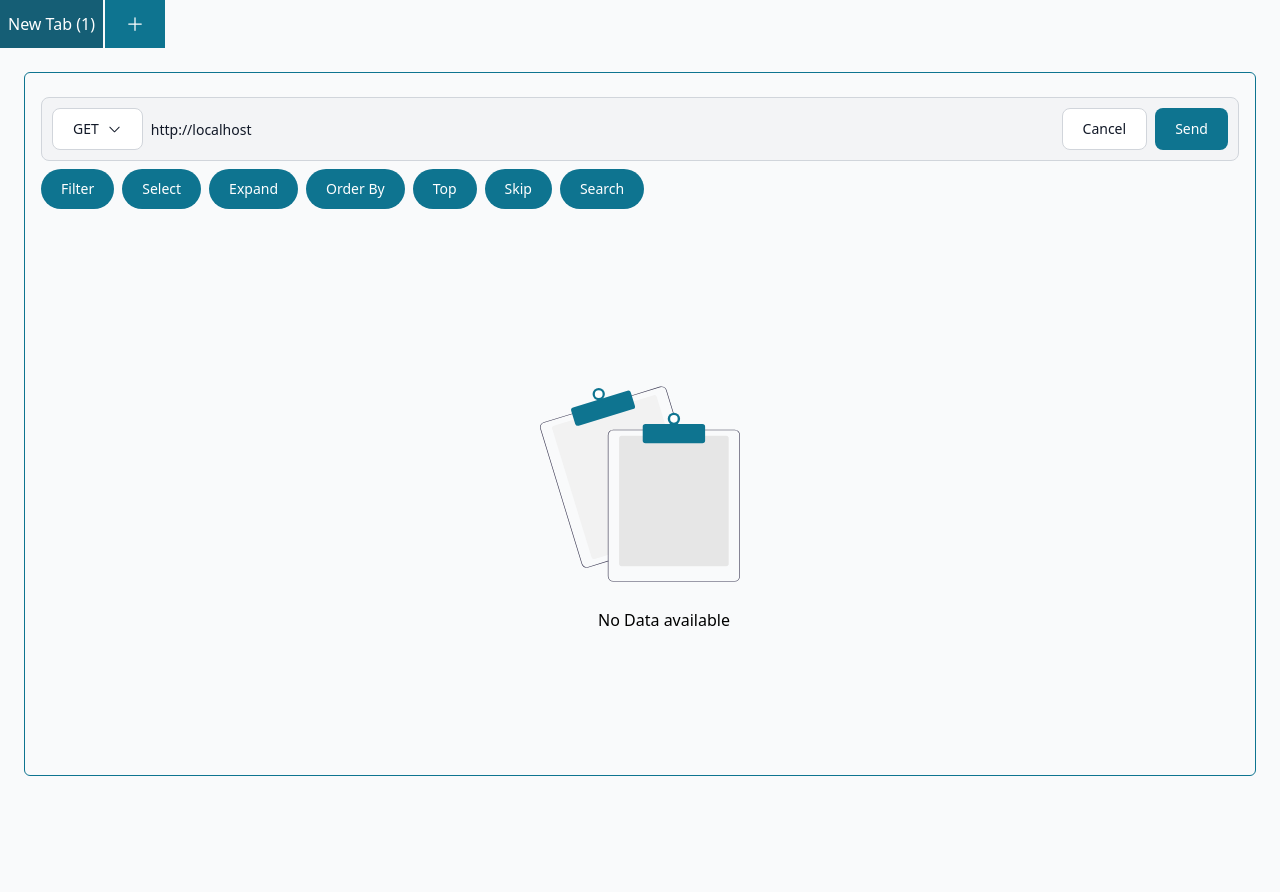
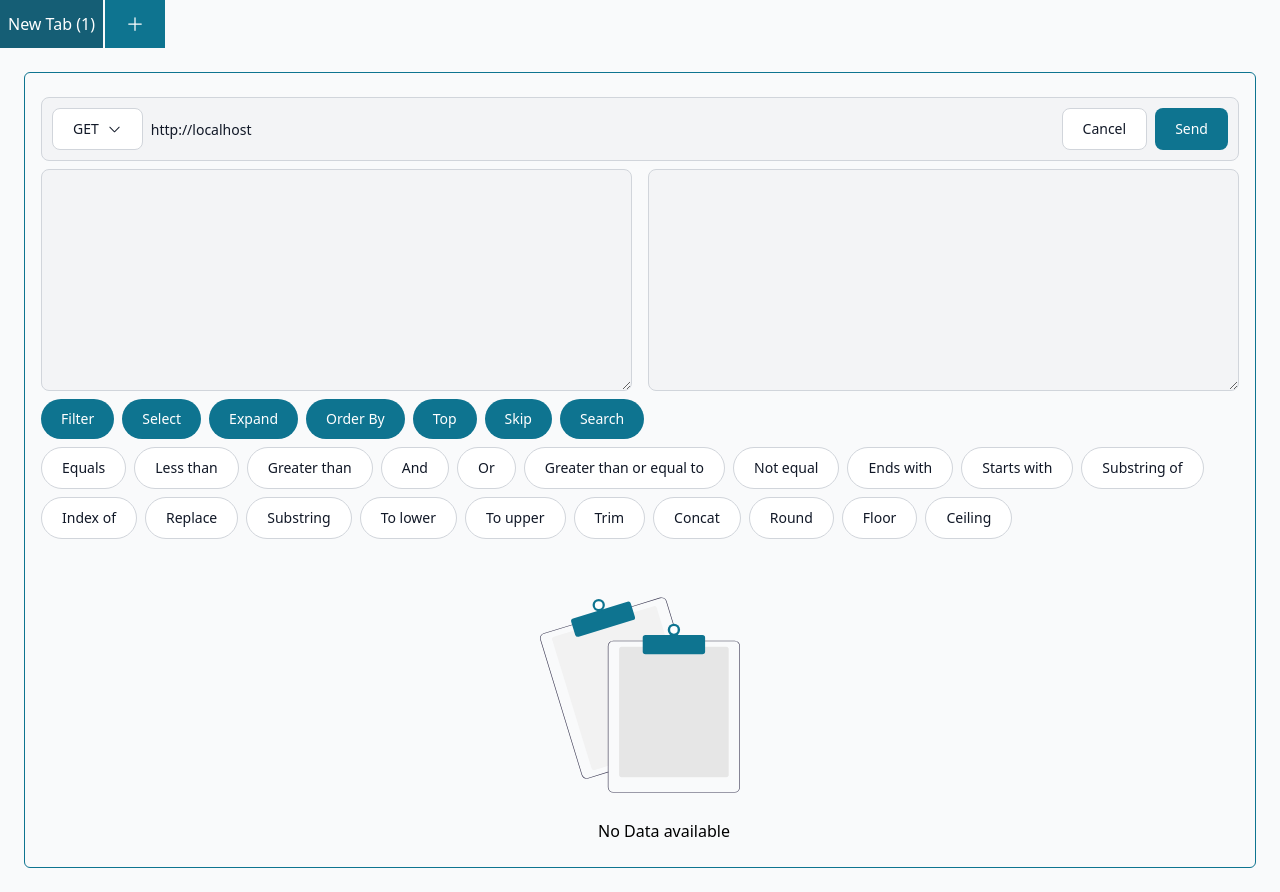
Before and after one commit to sustainjane98/ASP-NET-Core-OData-Playground, a React (Create React App) app in the folder OdataPlayground/OdataPlaygroundApplication/: page / in a window 1280 px wide. Before the commit the page ends 800 px from the top, so only its background shows below. Built offline with nearby package versions, Linux system fonts and the light colour scheme.

Commit message:
Add textarea.tsx

```diff
--- a/OdataPlayground/OdataPlaygroundApplication/package.json
+++ b/OdataPlayground/OdataPlaygroundApplication/package.json
@@ -17,6 +17,7 @@
     "react-merge-refs": "^2.0.2",
     "react-query": "^3.39.3",
     "react-scripts": "5.0.1",
+    "tailwind-merge": "^1.13.2",
     "typescript": "^4.4.2",
     "web-vitals": "^2.1.0",
     "zustand": "^4.3.8"
--- a/OdataPlayground/OdataPlaygroundApplication/src/components/button.tsx
+++ b/OdataPlayground/OdataPlaygroundApplication/src/components/button.tsx
@@ -1,5 +1,6 @@
 import classNames from "classnames";
 import React, { PropsWithChildren } from "react";
+import { twMerge } from "tailwind-merge";
 
 export enum ButtonColorVariant {
   DEFAULT,
@@ -45,7 +46,8 @@ export const Button: React.FC<ButtonProps> = ({
     <button
       {...buttonProps}
       type="button"
-      className={classNames(
+      className={twMerge(
+        classNames(
           "flex gap-x-2 items-center font-medium rounded-lg text-sm",
           {
             "px-5 py-2.5": !disablePadding,
@@ -86,6 +88,7 @@ export const Button: React.FC<ButtonProps> = ({
               variant === ButtonColorVariant.TRANSPARENT,
           },
           className
+        )
       )}
     >
       <span>{children ?? title}</span>
--- a/OdataPlayground/OdataPlaygroundApplication/src/components/odata-form-wrapper.tsx
+++ b/OdataPlayground/OdataPlaygroundApplication/src/components/odata-form-wrapper.tsx
@@ -9,6 +9,7 @@ import { Textfield } from "./textfield";
 import { Pill } from "./pill";
 import { ButtonColorVariant } from "./button";
 import { DevTool } from "@hookform/devtools";
+import { PostOtherSection } from "./post-other-section";
 
 export interface OdataRequestForm {
   baseUrl: string;
@@ -42,10 +43,17 @@ export const OdataFormWrapper: React.FC<PropsWithChildren> = ({ children }) => {
   const httpMethod = useWatch({ control: methods.control, name: "httpMethod" });
 
   useEffect(() => {
+    const urlParams = new URLSearchParams(window.location.search);
+    const odataPath = urlParams.get("odataPath");
+
     // eslint-disable-next-line no-restricted-globals
-    methods.setValue("baseUrl", `${location.origin}`, { shouldDirty: true });
+    methods.setValue("baseUrl", odataPath ?? location.origin, {
+      shouldDirty: true,
+    });
     // eslint-disable-next-line no-restricted-globals
-    methods.setValue("url", `${location.origin}`, { shouldDirty: true });
+    methods.setValue("url", odataPath ?? location.origin, {
+      shouldDirty: true,
+    });
   }, [methods]);
 
   const onPillClicked = () => {
@@ -87,7 +95,8 @@ export const OdataFormWrapper: React.FC<PropsWithChildren> = ({ children }) => {
             },
           ]}
         />
-        {httpMethod === "get" && (
+        <PostOtherSection />
+        {httpMethod === "get" && [
           <div className="flex gap-2 flex-wrap">
             <Pill
               onClick={onPillClicked}
@@ -120,8 +129,130 @@ export const OdataFormWrapper: React.FC<PropsWithChildren> = ({ children }) => {
               displayValue="Search"
               urlPart="?search="
             />
-          </div>
-        )}
+          </div>,
+          <div className="flex gap-2 flex-wrap">
+            <Pill
+              variant={ButtonColorVariant.LIGHT}
+              onClick={onPillClicked}
+              displayValue="Equals"
+              urlPart="eq"
+            />
+            <Pill
+              variant={ButtonColorVariant.LIGHT}
+              onClick={onPillClicked}
+              displayValue="Less than"
+              urlPart="lt"
+            />
+            <Pill
+              variant={ButtonColorVariant.LIGHT}
+              onClick={onPillClicked}
+              displayValue="Greater than"
+              urlPart="gt"
+            />
+            <Pill
+              variant={ButtonColorVariant.LIGHT}
+              onClick={onPillClicked}
+              displayValue="And"
+              urlPart="and"
+            />
+            <Pill
+              variant={ButtonColorVariant.LIGHT}
+              onClick={onPillClicked}
+              displayValue="Or"
+              urlPart="or"
+            />
+            <Pill
+              variant={ButtonColorVariant.LIGHT}
+              onClick={onPillClicked}
+              displayValue="Greater than or equal to"
+              urlPart="ge"
+            />
+            <Pill
+              variant={ButtonColorVariant.LIGHT}
+              onClick={onPillClicked}
+              displayValue="Not equal"
+              urlPart="ne"
+            />
+            <Pill
+              variant={ButtonColorVariant.LIGHT}
+              onClick={onPillClicked}
+              displayValue="Ends with"
+              urlPart="endswith(VAT_Bus_Posting_Group,'RT')"
+            />
+            <Pill
+              variant={ButtonColorVariant.LIGHT}
+              onClick={onPillClicked}
+              displayValue="Starts with"
+              urlPart="startswith(Name, 'S')"
+            />
+            <Pill
+              variant={ButtonColorVariant.LIGHT}
+              onClick={onPillClicked}
+              displayValue="Substring of"
+              urlPart="substringof(Name, ‘urn’)"
+            />
+            <Pill
+              variant={ButtonColorVariant.LIGHT}
+              onClick={onPillClicked}
+              displayValue="Index of"
+              urlPart="indexof(Location_Code, ‘BLUE’) eq 0"
+            />
+            <Pill
+              variant={ButtonColorVariant.LIGHT}
+              onClick={onPillClicked}
+              displayValue="Replace"
+              urlPart="replace(City, 'Miami', 'Tampa') eq 'CODERED'"
+            />
+            <Pill
+              variant={ButtonColorVariant.LIGHT}
+              onClick={onPillClicked}
+              displayValue="Substring"
+              urlPart="substring(Location_Code, 5) eq 'RED'"
+            />
+            <Pill
+              variant={ButtonColorVariant.LIGHT}
+              onClick={onPillClicked}
+              displayValue="To lower"
+              urlPart="tolower(Location_Code) eq 'code red'"
+            />
+            <Pill
+              variant={ButtonColorVariant.LIGHT}
+              onClick={onPillClicked}
+              displayValue="To upper"
+              urlPart="toupper(FText) eq '2ND ROW'"
+            />
+            <Pill
+              variant={ButtonColorVariant.LIGHT}
+              onClick={onPillClicked}
+              displayValue="Trim"
+              urlPart="trim(FCode) eq 'CODE RED'"
+            />{" "}
+            <Pill
+              variant={ButtonColorVariant.LIGHT}
+              onClick={onPillClicked}
+              displayValue="Concat"
+              urlPart="concat(concat(FText, ', '), FCode) eq '2nd row, CODE RED'"
+            />
+            <Pill
+              variant={ButtonColorVariant.LIGHT}
+              onClick={onPillClicked}
+              displayValue="Round"
+              urlPart="round(FDecimal) eq 1"
+            />
+            <Pill
+              variant={ButtonColorVariant.LIGHT}
+              onClick={onPillClicked}
+              displayValue="Floor"
+              urlPart="floor(FDecimal) eq 0"
+            />
+            <Pill
+              variant={ButtonColorVariant.LIGHT}
+              onClick={onPillClicked}
+              displayValue="Ceiling"
+              urlPart="ceiling(FDecimal) eq 1"
+            />
+          </div>,
+        ]}
         {children}
       </FormProvider>
       <DevTool control={methods.control} placement="bottom-right" />
--- a/OdataPlayground/OdataPlaygroundApplication/src/components/pill.tsx
+++ b/OdataPlayground/OdataPlaygroundApplication/src/components/pill.tsx
@@ -1,12 +1,9 @@
 import React from "react";
 import { useFormContext } from "react-hook-form";
+import { Button, ButtonProps } from "./button";
 import { OdataRequestForm } from "./odata-form-wrapper";
 
-export interface Props
-  extends React.DetailedHTMLProps<
-    React.ButtonHTMLAttributes<HTMLButtonElement>,
-    HTMLButtonElement
-  > {
+export interface Props extends ButtonProps {
   urlPart: string;
   displayValue: string;
   onClick?: () => void;
@@ -28,7 +25,7 @@ export const Pill: React.FC<Props> = ({
   const { setValue, getValues } = useFormContext<OdataRequestForm>();
 
   return (
-    <button
+    <Button
       {...props}
       onClick={() => {
         let urlValue: string;
@@ -41,10 +38,10 @@ export const Pill: React.FC<Props> = ({
 
         onClick?.();
       }}
-      className="text-white bg-cyan-700 hover:bg-cyan-800 focus:ring-4 focus:ring-cyan-300 font-medium rounded-full text-sm px-5 py-2.5"
+      className="rounded-full"
     >
       <span>{displayValue}</span>
-    </button>
+    </Button>
   );
 };
 
--- /dev/null
+++ b/OdataPlayground/OdataPlaygroundApplication/src/components/post-other-section.tsx
@@ -0,0 +1,23 @@
+import React from "react";
+import { Textarea } from "./textarea";
+
+export interface Props {}
+
+export const PostOtherSection: React.FC<Props> = (props) => {
+  return (
+    <div className="flex gap-x-4">
+      <Textarea
+        rows={10}
+        className="flex-1"
+        id={"request-area"}
+        name={"requestArea"}
+      />
+      <Textarea
+        rows={10}
+        className="flex-1"
+        id={"response-area"}
+        name={"responseArea"}
+      />
+    </div>
+  );
+};
--- /dev/null
+++ b/OdataPlayground/OdataPlaygroundApplication/src/components/textarea.tsx
@@ -0,0 +1,34 @@
+import React from "react";
+import { twMerge } from "tailwind-merge";
+
+export interface Props
+  extends React.DetailedHTMLProps<
+    React.TextareaHTMLAttributes<HTMLTextAreaElement>,
+    HTMLTextAreaElement
+  > {
+  id: string;
+  name: string;
+  label?: string;
+}
+
+export const Textarea: React.FC<Props> = ({ label, ...areaProps }) => {
+  return (
+    <div className={areaProps.className}>
+      {label && (
+        <label
+          htmlFor={areaProps.id}
+          className="block mb-2 text-sm font-medium text-gray-900"
+        >
+          {label}
+        </label>
+      )}
+      <textarea
+        {...areaProps}
+        className={twMerge(
+          "block p-2.5 w-full text-sm text-gray-900 bg-gray-100 rounded-lg border border-gray-300 focus:ring-cyan-700 focus:border-cyan-700",
+          areaProps.className
+        )}
+      ></textarea>
+    </div>
+  );
+};
```
Also changed, not shown: 1 other file (tests, documents, lock files or other folders). Lines whose indentation alone changed are shown as unchanged.
